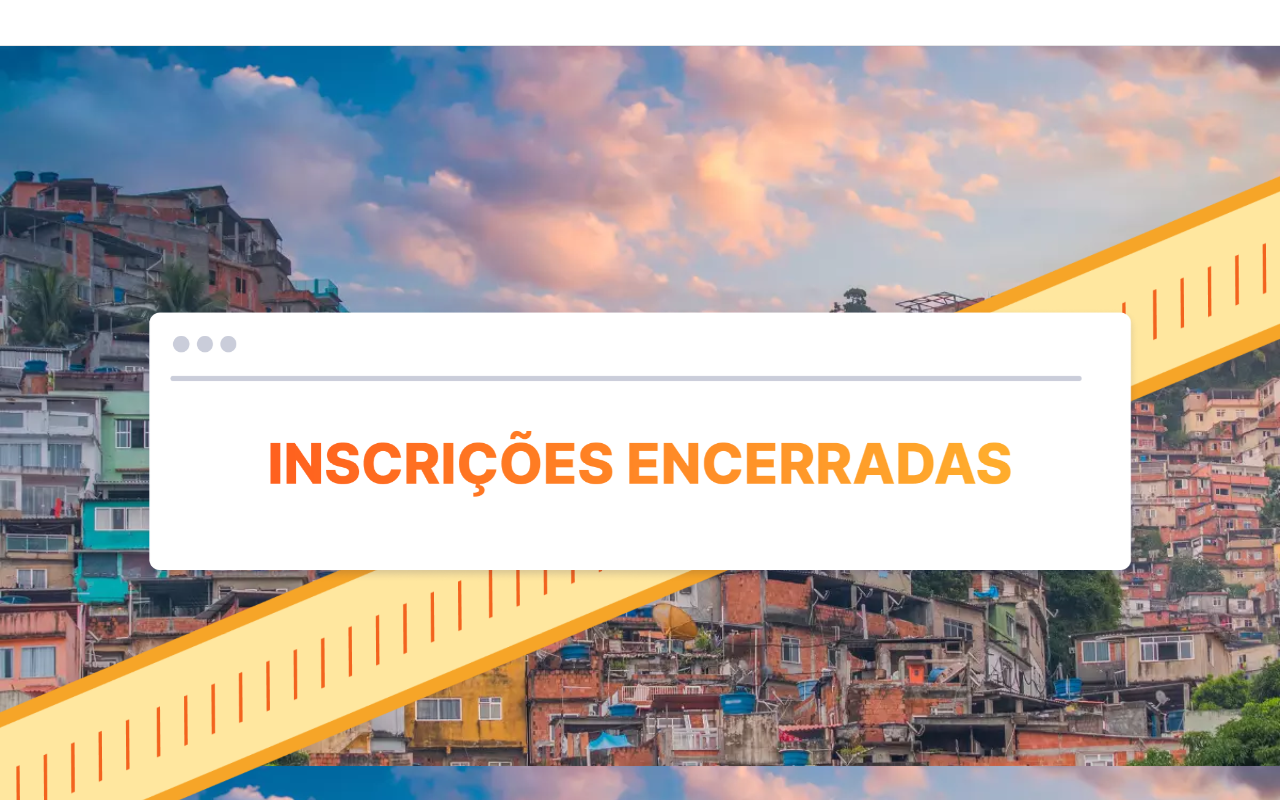
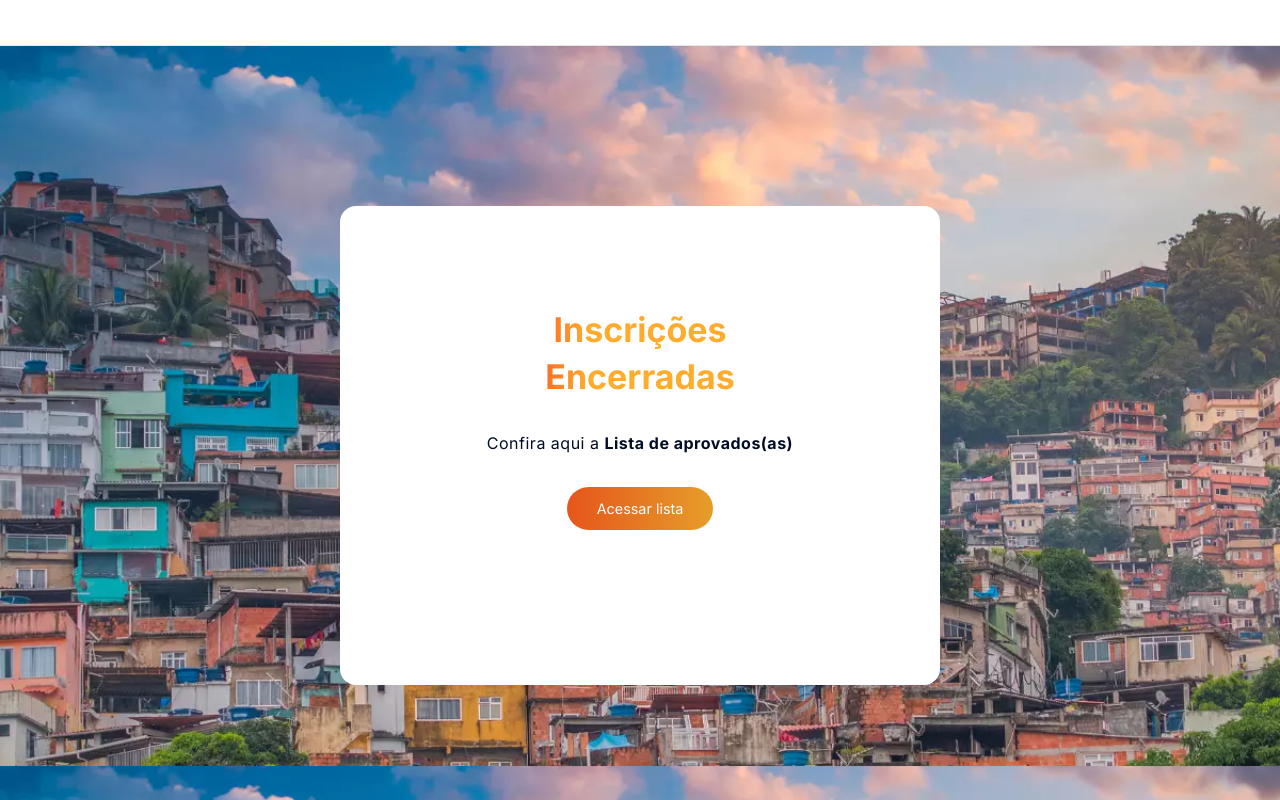
Before and after one commit to fredchien/inscricao-web, a Next.js app: page / in a window 1280 px wide. Shown: the part 6080-6880 px from the top of the page. Built offline with nearby package versions, Linux system fonts and the light colour scheme.

Commit message:
fix: add pdf

```diff
--- a/components/form/form.module.css
+++ b/components/form/form.module.css
@@ -1,7 +1,7 @@
 
 
 .content { width: 100vw; height: auto; display: flex; flex-direction: column; justify-content: center; align-items: center; margin-bottom: 2rem; background: url("../../assets/background-form.png" ) fixed; transform-style: preserve-3d; ;background-size: 100%; border-top: 1px solid #E6E6E6; position: relative; height: 100vh;}
-.content .boxContent {width: 100%; max-width: 600px; display: flex; flex-direction: column; justify-content: flex-start; align-items: center; background-color: #fff; height: 780px; overflow: hidden ;border-radius: 16px; margin: 10rem 0; display: none;}
+.content .boxContent {width: 100%; max-width: 600px; display: flex; flex-direction: column; justify-content: flex-start; align-items: center; background-color: #fff; height: 780px; overflow: hidden ;border-radius: 16px; margin: 10rem 0;}
 .content h2 {width: 260px; text-align: center; margin: 0;}
 .content form {display: flex; flex-direction: column; justify-content: flex-start; align-items: center; position: relative; width: 100%; height: 100%; overflow: scroll;}
 .content form .contentInputs { width: 100%; height: 100%; gap: 1rem; margin-top: 0; padding: 40px; display: flex; flex-direction: column; align-items: center;}
--- a/components/form/index.tsx
+++ b/components/form/index.tsx
@@ -522,11 +522,18 @@ export default function Form() {
 
   return (
     <section className={styles.content}>
-      <Image src={Faixa} alt=""  className={styles.faixa_top}/>
+      {/* <Image src={Faixa} alt=""  className={styles.faixa_top}/>
       <Image src={Encerradas} alt=""  className={styles.img_encerr}/>
-      <Image src={EncerradasDesk} alt=""  className={styles.img_encerr_desk}/>
+      <Image src={EncerradasDesk} alt=""  className={styles.img_encerr_desk}/> */}
 
       <div className={styles.boxContent}>
+      <div style={{width: "100%",display: "flex",flexDirection: "column",alignItems: "center",marginTop: "100px"}}>
+        <TitleGradient Children="Inscrições Encerradas"/>
+        <p style={{margin: 30}}>Confira aqui a <b>Lista de aprovados(as)</b></p>
+        <a href="../assets/lista_aprovados.pdf" target="_blank">
+          <button className={styles.button_submit}>Acessar lista</button>
+        </a>
+      </div>
         <form onSubmit={handleSubmit(onSubmit)}>
           <div className={styles.contentInputs}>
             {season === 0 ? (
@@ -1963,7 +1970,7 @@ export default function Form() {
           )} */}
         </form>
       </div>
-      <Image src={Faixa} alt=""  className={styles.faixa_botton}/>
+      {/* <Image src={Faixa} alt=""  className={styles.faixa_botton}/> */}
     </section>
   );
 }
```
Also changed, not shown: 1 other file (tests, documents, lock files or other folders).
